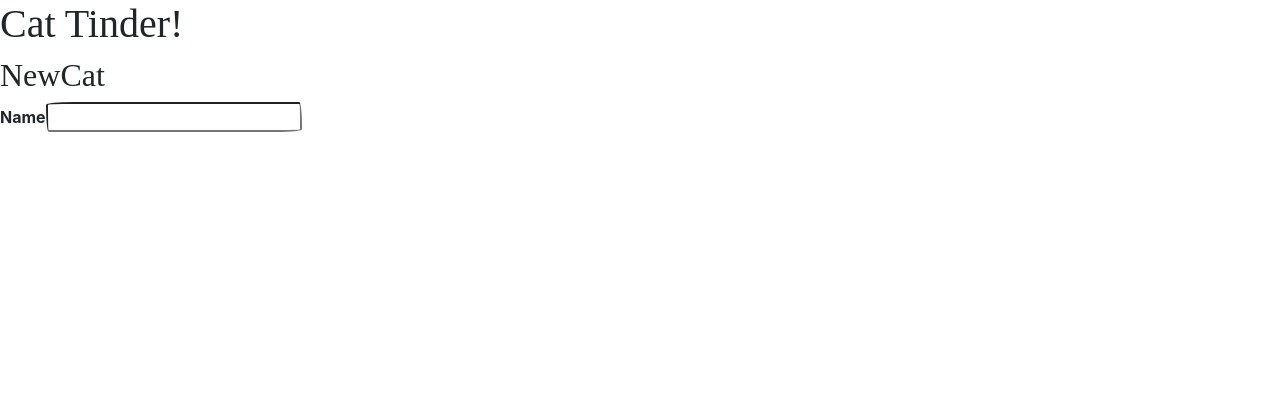
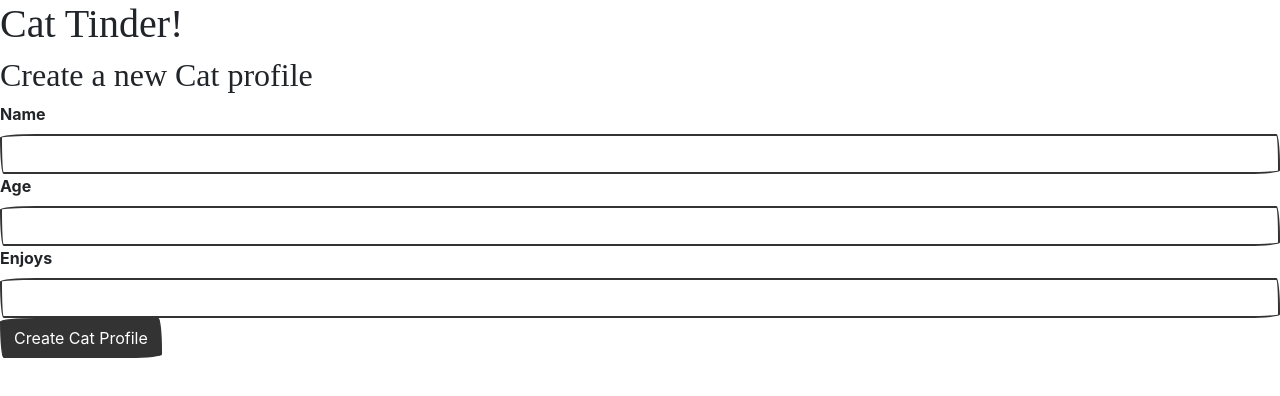
Before and after one commit to thompsian/Cat-Tinder, a React (Create React App) app in the folder cat-tinder-frontend/: page / in a window 1280 px wide. Shown: the top 396 px of the page. Built offline with nearby package versions, Linux system fonts and the light colour scheme; a web font is replaced by a local one.

Commit message:
functioning front end

```diff
--- a/cat-tinder-frontend/src/pages/NewCat.js
+++ b/cat-tinder-frontend/src/pages/NewCat.js
@@ -1,13 +1,51 @@
 import React, { Component } from 'react'
 import { BrowserRouter as Router, Switch, Route } from 'react-router-dom'
+import Form from 'react-bootstrap/Form'
+import Button from 'react-bootstrap/Button'
 
 class NewCat extends Component {
+    constructor(props){
+      super(props)
+      this.state = {
+        form:{
+          name: '',
+          age: '',
+          enjoys: ''
+        }
+      }
+    }
+
+    handleChange = (event) => {
+        let {form} = this.state
+        form[event.target.name] = event.target.value
+        this.setState({form: form})
+    }
   render() {
     return (
 		<div>
-			<h2>NewCat</h2>
+			<h2>Create a new Cat profile</h2>
             <label id="name">Name</label>
-            <input type="text"></input>
+            <Form.Control
+                type="text"
+                name="name"
+                onChange={this.handleChange}
+                value={this.state.form.name}
+            />
+            <label id="age">Age</label>
+            <Form.Control
+                type="text"
+                name="age"
+                onChange={this.handleChange}
+                value={this.state.form.age}
+            />
+            <label id="enjoys">Enjoys</label>
+            <Form.Control
+                type="text"
+                name="enjoys"
+                onChange={this.handleChange}
+                value={this.state.form.enjoys}
+            />
+            <button type="button" className="btn btn-primary" id="submit">Create Cat Profile</button>
 		</div>
     );
   }
```
Also changed, not shown: 1 other file (tests, documents, lock files or other folders).
